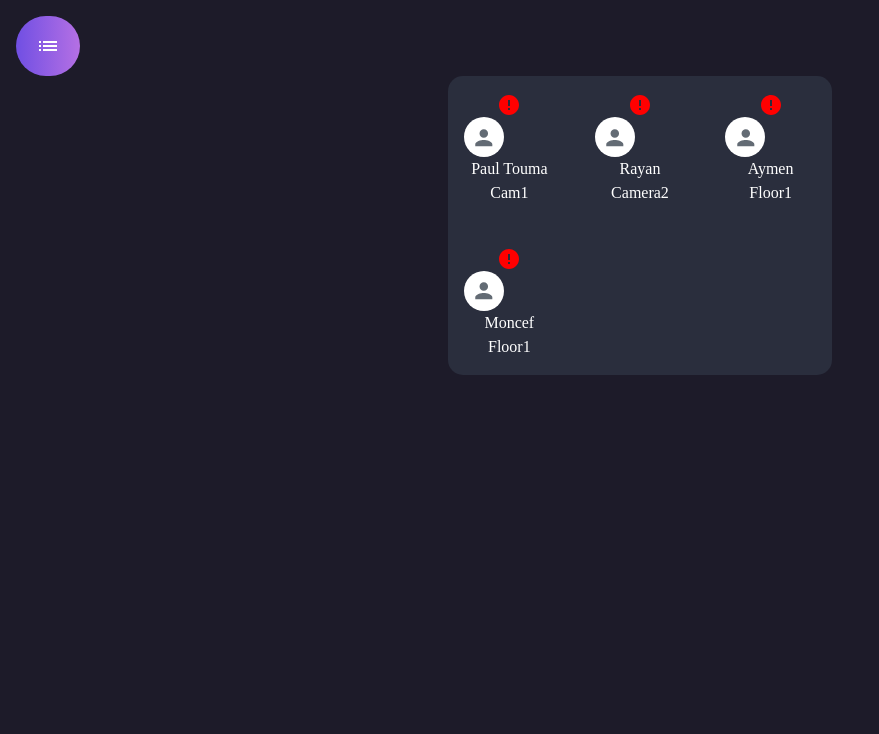
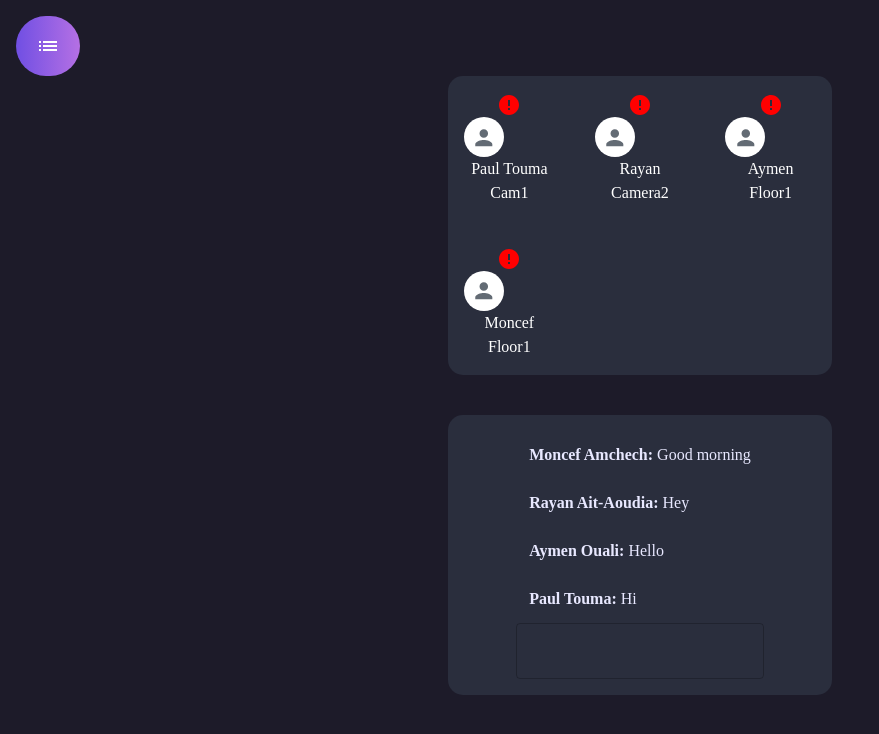
Before and after one commit to amnbot/McHacks10, a React (Create React App) app in the folder client/: page /team in a window 1280 px wide. Shown: the top 734 px of the page, without its empty margins (0-879 px from the left). Built offline with nearby package versions, Linux system fonts and the light colour scheme.

Commit message:
Mocked chat

```diff
--- a/client/src/components/Teampage.js
+++ b/client/src/components/Teampage.js
@@ -1,4 +1,4 @@
-import React, {useState} from 'react';
+import React, { useState } from 'react';
 import Avatar from '@mui/joy/Avatar';
 import List from '@mui/joy/List';
 import ListDivider from '@mui/joy/ListDivider';
@@ -7,12 +7,25 @@
 import Header from '../UI/Header';
 import ErrorIcon from '@mui/icons-material/Error';
 import Button from '@mui/material/Button';
+import { TextField } from '@mui/material';
 
 export default function TeamPage() {
+  const chatLog = [
+    { name: 'Paul Touma', msg: 'Hi' },
+    { name: 'Aymen Ouali', msg: 'Hello' },
+    { name: 'Rayan Ait-Aoudia', msg: 'Hey' },
+    { name: 'Moncef Amchech', msg: 'Good morning' }
+  ]
   const [text, setText] = useState("");
+  const [messages, setMessages] = useState(chatLog)
   const handleTextChange = (e) => {
     setText(e.target.value);
   }
+
+  const handleKeyPress = (e) => {
+    if (e.keyCode === 13 && e.target.value) setMessages(prev => prev = [...prev, { msg: e.target.value, name: "Aymen Ouali" }]);
+  }
+
 
   const team = [{ name: "Paul Touma", location: 'Cam1' }, { name: "Rayan", location: "Camera2" }, { name: "Aymen", location: "Floor1" }, { name: "Moncef", location: "Floor1" }];
   const teamList = team.map(({ name, location }) =>
@@ -30,8 +43,20 @@
   return (
     <div>
       <Header />
-      <div className='bg-[#2a2e3d] w-[30%] h-[30%] p-4 rounded-[15px] grid grid-cols-3 gap-10 m-auto'>
-        {teamList}
+      <div>
+        <div className='bg-[#2a2e3d] w-[30%] h-[30%] p-4 rounded-[15px] grid grid-cols-3 gap-10 m-auto'>
+          {teamList}
+        </div>
+        <div className='flex flex-col bg-[#2a2e3d] w-[30%] py-4 m-auto rounded-[15px] text-[#e8e8ff] justify-items-center justify-center items-center align-middle my-10'>
+          <div className='flex flex-col-reverse'>
+            {chatLog.map(({ name, msg }) => (
+              <div className='flex flex-row my-3 test-left'>
+                <h1><b>{name}:</b> {msg}</h1>
+              </div>
+            ))}
+          </div>
+          <TextField onKeyDown={handleKeyPress} />
+        </div>
       </div>
     </div>
   );
```
